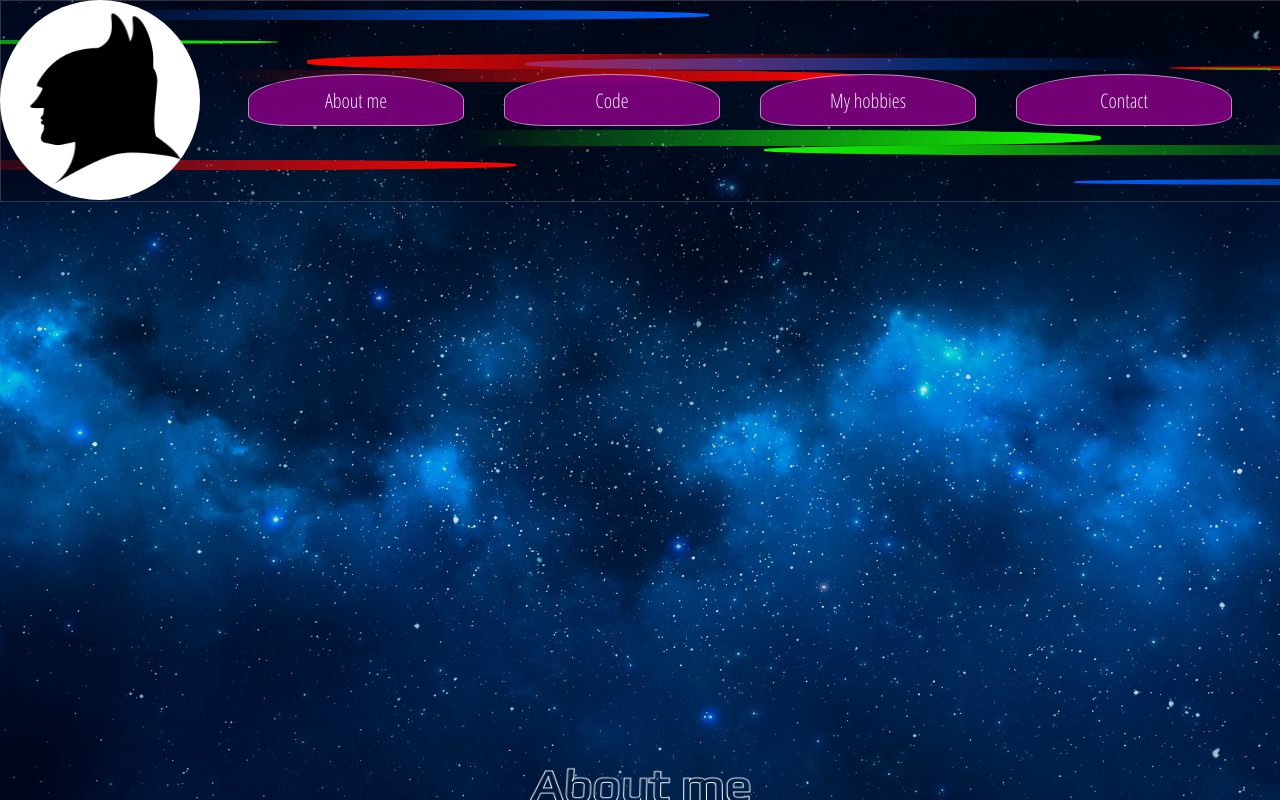
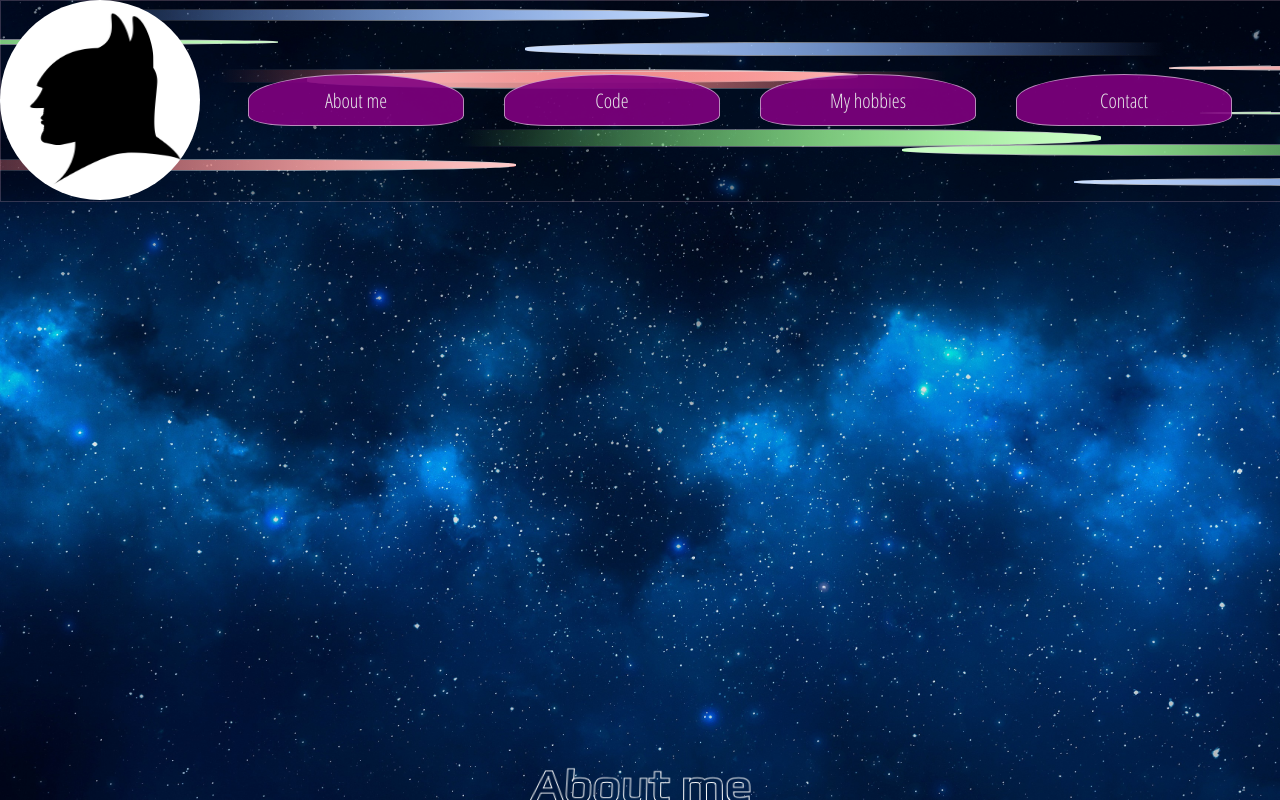
Before and after one commit to Andreas-Achilleos/Andreas-Achilleos.github.io, a plain HTML site: page index.html in a window 1280 px wide. Drawn offline with Linux system fonts and the light colour scheme.

Commit message:
updated HTML

```diff
--- a/index.html
+++ b/index.html
@@ -26,9 +26,21 @@
                 <div class="space__particle"></div>
                 <div class="space__particle"></div>
                 <div class="space__particle"></div>
+                <div class="space__particle"></div>
+                <div class="space__particle"></div>
+                <div class="space__particle"></div>
+                <div class="space__particle"></div>
+                <div class="space__particle"></div>
+                <div class="space__particle"></div>
             </div>
 
             <div class="space">
+                <div class="space__particle"></div>
+                <div class="space__particle"></div>
+                <div class="space__particle"></div>
+                <div class="space__particle"></div>
+                <div class="space__particle"></div>
+                <div class="space__particle"></div>
                 <div class="space__particle"></div>
                 <div class="space__particle"></div>
                 <div class="space__particle"></div>
--- a/styles.css
+++ b/styles.css
@@ -132,6 +132,55 @@ body {
     animation: particlemove 30s infinite;
 }
 
+/*LtoR background particles*/
+.space__particle:nth-child(7) {
+    top: 9px;
+    width: 50%;
+    height: 6%;
+    background: linear-gradient(to right,rgba(1, 98, 255, 0) , rgba(255, 255, 255, 0.8));
+    animation: particlemove 25s infinite;
+}
+
+.space__particle:nth-child(8) {
+    top: 39px;
+    width: 50%;
+    height: 3%;
+    background: linear-gradient(to right,rgba(22, 255, 1, 0) , rgba(255, 255, 255, 0.8));
+    animation: particlemove 40s infinite;
+}
+
+.space__particle:nth-child(9) {
+    top: 69px;
+    width: 50%;
+    height: 7%;
+    background: linear-gradient(to right,rgba(255, 5, 1, 0) , rgba(255, 255, 255, 0.8));
+    animation: particlemove 22s infinite;
+}
+
+.space__particle:nth-child(10) {
+    top: 99px;
+    width: 50%;
+    height: 2%;
+    background: linear-gradient(to right,rgba(1, 98, 255, 0) , rgba(255, 255, 255, 0.8));
+    animation: particlemove 50s infinite;
+}
+
+.space__particle:nth-child(11) {
+    top: 129px;
+    width: 50%;
+    height: 9%;
+    background: linear-gradient(to right,rgba(22, 255, 1, 0) , rgba(255, 255, 255, 0.8));
+    animation: particlemove 18s infinite;
+}
+
+.space__particle:nth-child(12) {
+    top: 159px;
+    width: 50%;
+    height: 6%;
+    background: linear-gradient(to right,rgba(255, 5, 1, 0) , rgba(255, 255, 255, 0.8));
+    animation: particlemove 30s infinite;
+}
+
 /*Right to Left particles*/
 .space:nth-child(2) {
     transform: rotate(180deg);
@@ -148,7 +197,7 @@ body {
     top: 45px;
     width: 50%;
     height: 5%;
-    animation: particlemove 30s infinite;
+    animation: particlemove 35s infinite;
 }
 
 .space:nth-child(2) .space__particle:nth-child(3) {
@@ -159,24 +208,73 @@ body {
 }
 
 .space:nth-child(2) .space__particle:nth-child(4) {
-    top: 130px;
+    top: 145px;
     width: 50%;
     height: 6%;
     animation: particlemove 24s infinite;
 }
 
 .space:nth-child(2) .space__particle:nth-child(5) {
-    top: 130px;
+    top: 86px;
     width: 50%;
     height: 1%;
     animation: particlemove 60s infinite;
 }
 
 .space:nth-child(2) .space__particle:nth-child(6) {
-    top: 130px;
+    top: 112px;
     width: 50%;
     height: 8%;
     animation: particlemove 20s infinite;
+}
+
+/*RtoL background particles*/
+.space:nth-child(2) .space__particle:nth-child(7) {
+    top: 14px;
+    width: 50%;
+    height: 4%;
+    animation: particlemove 45s infinite;
+    background: linear-gradient(to right,rgba(255, 5, 1, 0) , rgba(255, 255, 255, 0.8));
+}
+
+.space:nth-child(2) .space__particle:nth-child(8) {
+    top: 44px;
+    width: 50%;
+    height: 6%;
+    animation: particlemove 35s infinite;
+    background: linear-gradient(to right,rgba(255, 5, 1, 0) , rgba(255, 255, 255, 0.8));
+}
+
+.space:nth-child(2) .space__particle:nth-child(9) {
+    top: 129px;
+    width: 50%;
+    height: 3%;
+    animation: particlemove 55s infinite;
+    background: linear-gradient(to right,rgba(255, 5, 1, 0) , rgba(255, 255, 255, 0.8));
+}
+
+.space:nth-child(2) .space__particle:nth-child(10) {
+    top: 144px;
+    width: 50%;
+    height: 7%;
+    animation: particlemove 24s infinite;
+    background: linear-gradient(to right,rgba(255, 5, 1, 0) , rgba(255, 255, 255, 0.8));
+}
+
+.space:nth-child(2) .space__particle:nth-child(11) {
+    top: 85px;
+    width: 50%;
+    height: 2%;
+    animation: particlemove 60s infinite;
+    background: linear-gradient(to right,rgba(255, 5, 1, 0) , rgba(255, 255, 255, 0.8));
+}
+
+.space:nth-child(2) .space__particle:nth-child(12) {
+    top: 111px;
+    width: 50%;
+    height: 9%;
+    animation: particlemove 20s infinite;
+    background: linear-gradient(to right,rgba(255, 5, 1, 0) , rgba(255, 255, 255, 0.8));
 }
 
 a {
```
